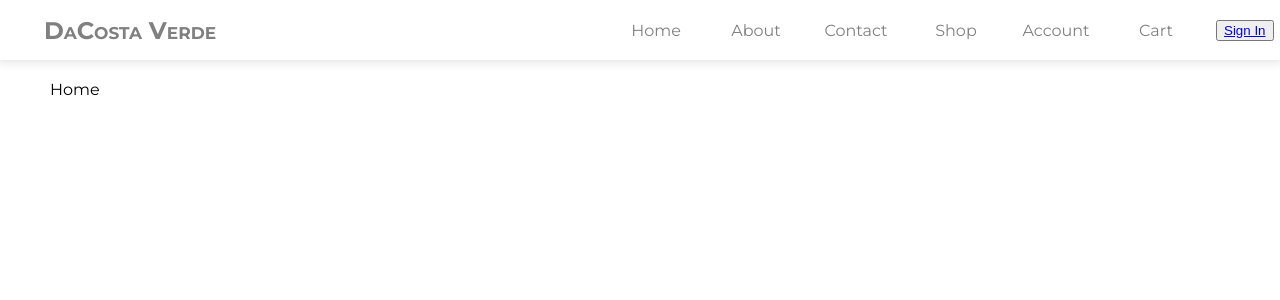
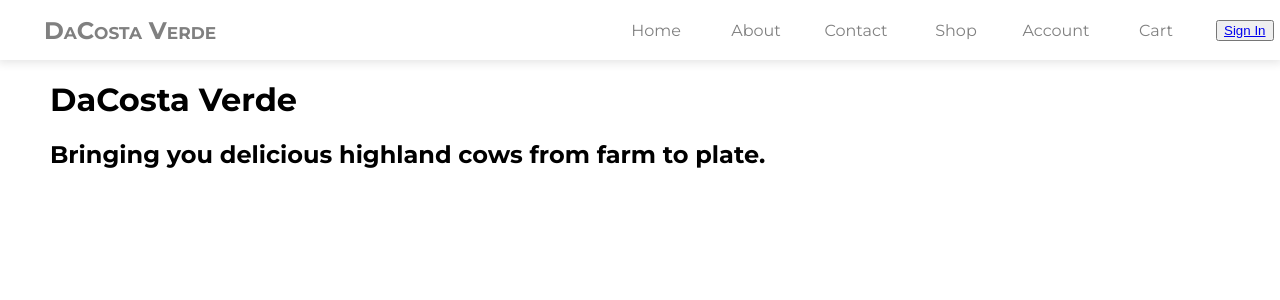
Before and after one commit to droverj/dacosta-verde, a React (Create React App) app: page / in a window 1280 px wide. Shown: the top 300 px of the page. Built offline with nearby package versions, Linux system fonts and the light colour scheme; no server answers.

Commit message:
Include welcome firstName on home page

```diff
--- a/src/components/Home.js
+++ b/src/components/Home.js
@@ -1,8 +1,15 @@
 import React from 'react'
+import { useAuth } from '../hooks/AuthProvider';
 
 const Home = () => {
+  const { userData } = useAuth();
+
   return (
-    <div>Home</div>
+    <div className='home'>
+    { userData && <p>Welcome, {userData.firstName}! </p>}
+    <h1>DaCosta Verde</h1>
+    <h2>Bringing you delicious highland cows from farm to plate.</h2>
+    </div>
   )
 }
 
--- a/src/components/common/Login.js
+++ b/src/components/common/Login.js
@@ -10,11 +10,7 @@ const Login = () => {
   const [error, setError] = useState(null);
 
   const navigate = useNavigate();
-  const { user, userData, isAdmin } = useAuth();
-
-  console.log(user)
-  // console.log(isAdmin);
-  // console.log(userData);
+  const { userData } = useAuth();
 
   const handleLogin = async (e) => {
     e.preventDefault();
```
